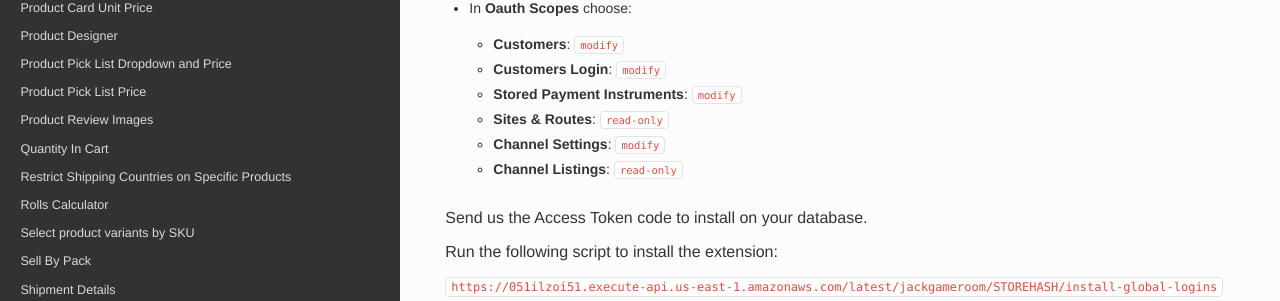
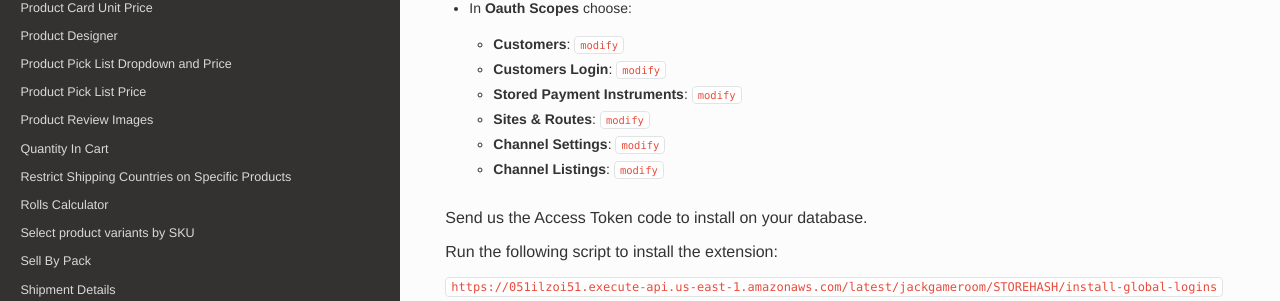
Before and after one commit to tvlgiao/bc-addons-docs, an MkDocs documentation site: the page built from docs/multi-storefronts-global-login.md, in a window 1280 px wide. Shown: the part 444-745 px from the top of the page. Built offline with MkDocs 1.6.1, drawn with Linux system fonts in a browser that asks for light colours; nearby versions of some CDN libraries.

Commit message:
Update permission for Multi Storefronts Global Login

```diff
--- a/docs/multi-storefronts-global-login.md
+++ b/docs/multi-storefronts-global-login.md
@@ -11,9 +11,9 @@ Create an API key for BC API access by following this instruction: https://suppo
     - **Customers**: `modify`
     - **Customers Login**: `modify`
     - **Stored Payment Instruments**: `modify`
-    - **Sites & Routes**: `read-only`
+    - **Sites & Routes**: `modify`
     - **Channel Settings**: `modify`
-    - **Channel Listings**: `read-only`
+    - **Channel Listings**: `modify`
 
 Send us the Access Token code to install on your database.
 
```
